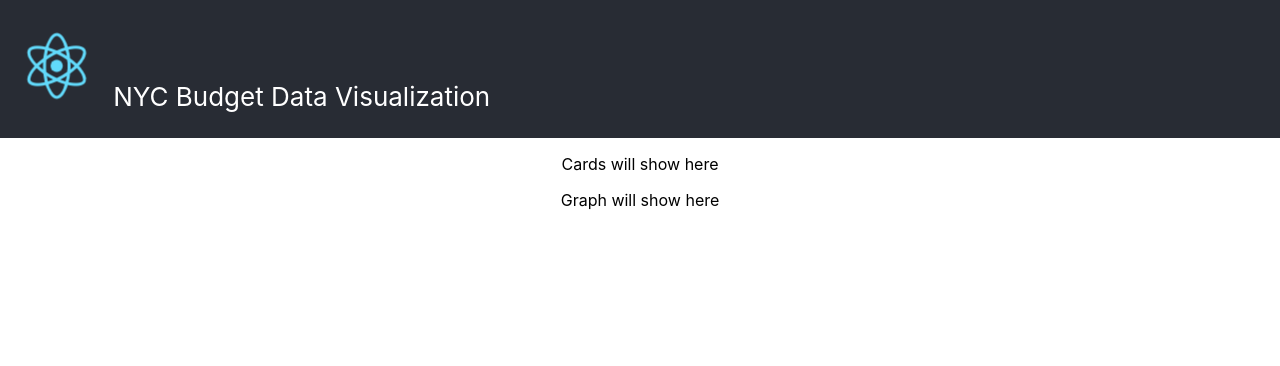
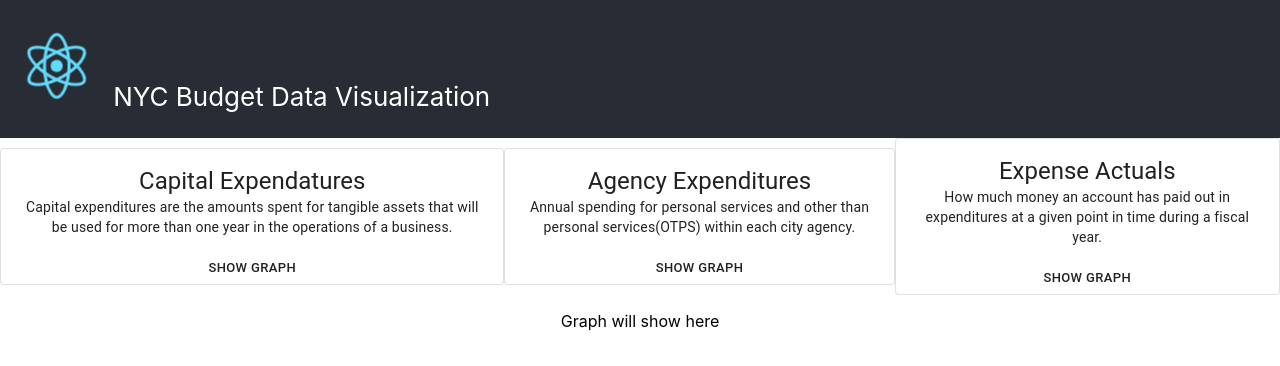
Before and after one commit to JustLeadership3/nyc-budget-vis, a React (Create React App) app: page / in a window 1280 px wide. Shown: the top 366 px of the page. Built offline with nearby package versions, Linux system fonts and the light colour scheme.

Commit message:
feat: added three cards to the card component

```diff
--- a/package.json
+++ b/package.json
@@ -3,10 +3,12 @@
   "version": "0.1.0",
   "private": true,
   "dependencies": {
+    "@material-ui/core": "^4.10.2",
     "@testing-library/jest-dom": "^4.2.4",
     "@testing-library/react": "^9.3.2",
     "@testing-library/user-event": "^7.1.2",
     "axios": "^0.19.2",
+    "material-ui": "^0.20.2",
     "react": "^16.13.1",
     "react-dom": "^16.13.1",
     "react-scripts": "3.4.1",
--- a/src/App.css
+++ b/src/App.css
@@ -28,8 +28,15 @@
   color: #61dafb;
 }
 
-.Title {
+.title {
   text-align: center;
+  align-items: center;
+  justify-content: center;
+}
+
+.rows {
+  display: flex;
+  flex-direction: row;
   align-items: center;
   justify-content: center;
 }
--- a/src/components/Cards.js
+++ b/src/components/Cards.js
@@ -1,13 +1,74 @@
-import React from 'react';
+import React, { Component } from 'react';
+import PropTypes from 'prop-types';
+import { withStyles } from '@material-ui/core/styles';
+import Card from '@material-ui/core/Card';
+import CardActions from '@material-ui/core/CardActions';
+import CardContent from '@material-ui/core/CardContent';
+import Button from '@material-ui/core/Button';
+import Typography from '@material-ui/core/Typography';
 
-function Cards() {
-    return (
-      <div className="App">
-          <p>
-            Cards will show here
-          </p>
-      </div>
-    );
+const useStyles = theme => ({
+    root: {
+      minWidth: 100,
+    },
+    bullet: {
+      display: 'inline-block',
+      margin: '0 2px',
+      transform: 'scale(0.8)',
+    },
+    title: {
+      fontSize: 14,
+    },
+    pos: {
+      marginBottom: 12,
+    },
+  });
+
+class Cards extends Component {
+    render () {
+        const { classes } = this.props;
+        const listOfExpenses = [
+            {
+                name: 'Capital Expendatures',
+            definition: 'Capital expenditures are the amounts spent for tangible assets that will be used for more than one year in the operations of a business.',
+            },
+            {
+                name: 'Agency Expenditures',
+                definition: 'Annual spending for personal services and other than personal services(OTPS) within each city agency.'
+            },
+            {
+                name: 'Expense Actuals',
+                definition: 'How much money an account has paid out in expenditures at a given point in time during a fiscal year.'
+            },
+
+        ];
+        return (
+            <div class="rows">
+                {
+                    listOfExpenses.map(currentExpense => {
+                        return (
+                            <Card className={classes.root} variant="outlined">
+                                <CardContent>
+                                    <Typography variant="h5" component="h2">
+                                    {currentExpense.name}
+                                    </Typography>
+                                    <Typography variant="body2" component="p">
+                                    {currentExpense.definition}
+                                    </Typography>
+                                </CardContent>
+                                <CardActions class="title" >
+                                    <Button size="small">Show Graph</Button>
+                                </CardActions>
+                            </Card>
+                        );
+                    })}
+            </div>
+        );
+    }
   }
 
-export default Cards
+Cards.propTypes = {
+    classes: PropTypes.object.isRequired,
+}
+
+export default withStyles(useStyles)(Cards);
```
Also changed, not shown: 1 other file (tests, documents, lock files or other folders).
